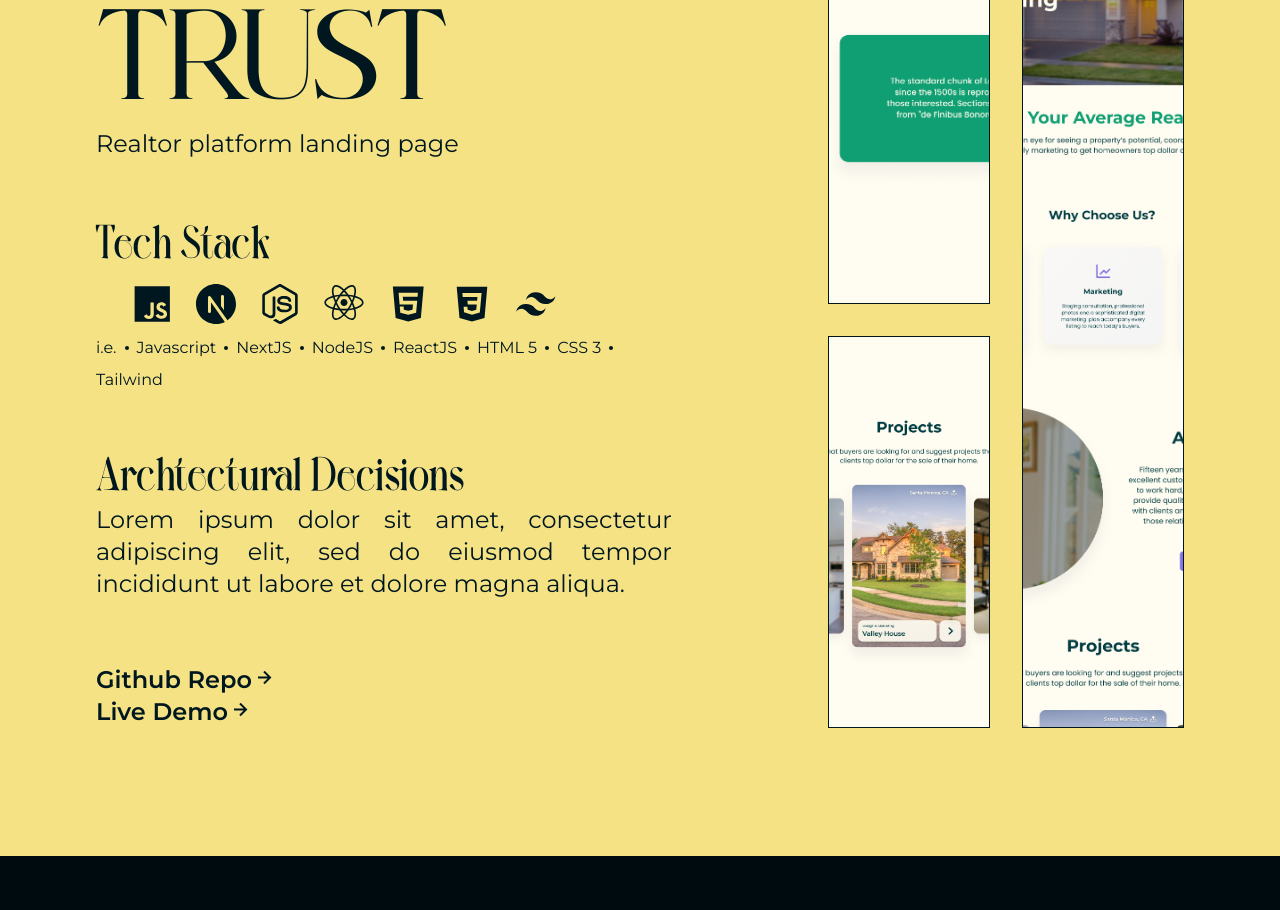
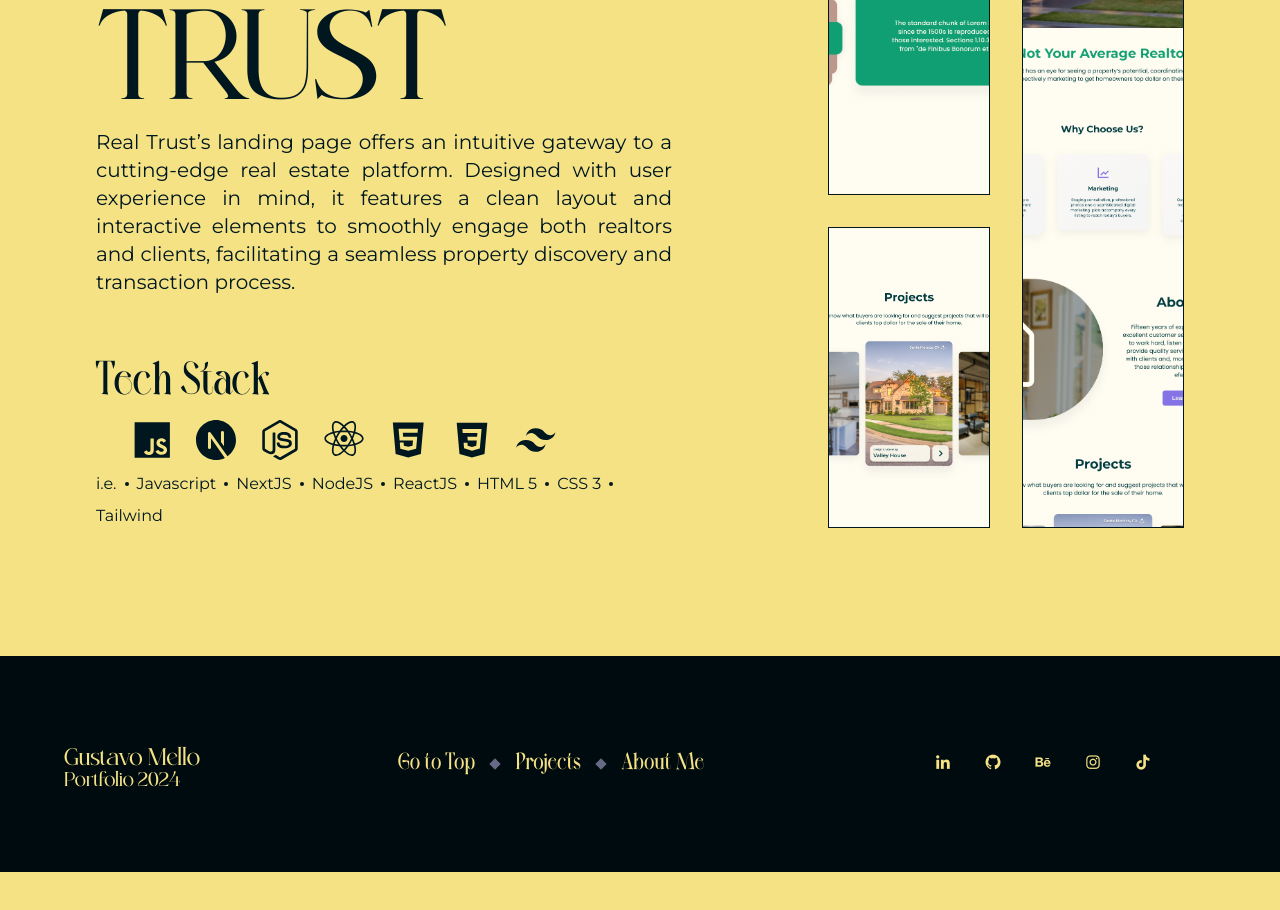
Before and after one commit to MographlloCode/mographllo-portfolio, a Next.js app: page /project/1 in a window 1280 px wide. Shown: the part 300-1210 px from the top of the page. After the commit the page ends 1172 px from the top, so only its background shows below. Built offline with nearby package versions, Linux system fonts and the light colour scheme.

Commit message:
fixed projects description and technologies

```diff
--- a/app/_components/parts/ProjectPage/ProjectHeader.jsx
+++ b/app/_components/parts/ProjectPage/ProjectHeader.jsx
@@ -9,7 +9,7 @@ const ProjectHeader = ({project_infos}) => {
         </nav>
         <section className='flex flex-col gap-4 w-full text-end max-w-80 md:max-w-[36rem] md:text-justify'>
             <h1 className='kenoky-light text-3xl md:text-text-5xl lg:text-7xl xl:text-9xl uppercase text-[#00171F] dark:text-[#F4E285] '>{project_infos.project_title}</h1>
-            <p className='montserrat text-sm md:text-text-md lg:text-xl xl:text-2xl dark:text-[#F8F7FF] text-[#00171F]'>{project_infos.project_description}</p>
+            <p className='montserrat text-sm md:text-text-md lg:text-xl xl:text-xl dark:text-[#F8F7FF] text-[#00171F]'>{project_infos.project_description}</p>
         </section>
     </header>
   )
--- a/app/_components/parts/Projects/components/parts/ProjectContent.jsx
+++ b/app/_components/parts/Projects/components/parts/ProjectContent.jsx
@@ -8,7 +8,7 @@ const ProjectContent = ({projectData}) => {
   return (
     <div className="hidden absolute hover:bg-[#00171F]/80 dark:hover:bg-[#F4E285]/80 backdrop-blur-sm group-hover:flex flex-col gap-2 p-4 items-center justify-center transition-all ease-in-out w-full h-full z-10">
         <ProjectCardTitle title={projectData.project_title} subtitle={projectData.project_subtitle} />
-        <div className='flex flex-col gap-4'>
+        <div className='flex flex-col gap-4 items-centeraa'>
             <ProjectTechStack techStack={projectData.techStack} />
             <Link href={`project/${projectData.projectId}`} className='flex gap-1 items-center montserrat font-semibold'>
               View project page
--- a/app/project/[id]/page.js
+++ b/app/project/[id]/page.js
@@ -11,7 +11,7 @@ const projects = [
   {
     "project_id": 1,
     "project_title": "Real Trust",
-    "project_description": "Realtor platform landing page",
+    "project_description": "Real Trust’s landing page offers an intuitive gateway to a cutting-edge real estate platform. Designed with user experience in mind, it features a clean layout and interactive elements to smoothly engage both realtors and clients, facilitating a seamless property discovery and transaction process.",
     "tech_stack": [
         {
             "label": "Javascript",
@@ -42,7 +42,7 @@ const projects = [
             "icon_name": "tailwind"
         }
     ],
-    "archtectural_decisions": "Lorem ipsum dolor sit amet, consectetur adipiscing elit, sed do eiusmod tempor incididunt ut labore et dolore magna aliqua.",
+    "archtectural_decisions": null,
     "card_grid": [
         {
         "column_position": 1,
@@ -91,23 +91,19 @@ const projects = [
   {
   "project_id": 2,
   "project_title": "Cycle",
-  "project_description": "Eco-Friendly APP",
+  "project_description": "Cycle is an app that motivates sustainable behavior by rewarding users for recycling. It features a user-friendly interface designed to make the recycling process both easy and rewarding. By integrating eco-friendly practices with technology, Cycle encourages users to contribute to environmental sustainability while earning rewards.",
   "tech_stack": [
     {
-      "label": "Python",
-      "icon_name": "python"
+        "label": "Javascript",
+        "icon_name": "javascript"
     },
     {
-      "label": "Django",
-      "icon_name": "django"
+        "label": "NextJS",
+        "icon_name": "nextjs"
     },
     {
         "label": "NodeJS",
         "icon_name": "nodejs"
-    },
-    {
-      "label": "NextJS",
-      "icon_name": "nextjs"
     },
     {
         "label": "ReactJS",
@@ -124,9 +120,9 @@ const projects = [
     {
         "label": "Tailwind",
         "icon_name": "tailwind"
-    },
+    }
 ],
-  "archtectural_decisions": "Lorem ipsum dolor sit amet, consectetur adipiscing elit, sed do eiusmod tempor incididunt ut labore et dolore magna aliqua.",
+  "archtectural_decisions": null,
   "card_grid": [
     {
       "column_position": 1,
@@ -175,23 +171,19 @@ const projects = [
   {
   "project_id": 3,
   "project_title": "Legacy eSports",
-  "project_description": "eSports Organization",
+  "project_description": "Legacy eSports provides a vibrant platform for gamers and fans to connect and compete. The design emphasizes a high-energy, visually engaging user interface that captures the spirit of competitive gaming. With features tailored to enhance user interaction and participation, Legacy eSports fosters a community where eSports enthusiasts can thrive.",
   "tech_stack": [
     {
-      "label": "Python",
-      "icon_name": "python"
+        "label": "Javascript",
+        "icon_name": "javascript"
     },
     {
-      "label": "Django",
-      "icon_name": "django"
+        "label": "NextJS",
+        "icon_name": "nextjs"
     },
     {
         "label": "NodeJS",
         "icon_name": "nodejs"
-    },
-    {
-      "label": "NextJS",
-      "icon_name": "nextjs"
     },
     {
         "label": "ReactJS",
@@ -208,9 +200,9 @@ const projects = [
     {
         "label": "Tailwind",
         "icon_name": "tailwind"
-    },
+    }
 ],
-  "archtectural_decisions": "Lorem ipsum dolor sit amet, consectetur adipiscing elit, sed do eiusmod tempor incididunt ut labore et dolore magna aliqua.",
+  "archtectural_decisions": null,
   "card_grid": [
     {
       "column_position": 1,
@@ -259,23 +251,19 @@ const projects = [
   {
     "project_id": 4,
     "project_title": "Byte Bank",
-    "project_description": "Digital Baking Landing Page",
+    "project_description": "Byte Bank's landing page serves as the front door to a digital banking experience designed for ease and efficiency. The interface is sleek and modern, emphasizing user-friendly navigation and secure, straightforward banking operations. Ideal for tech-savvy users, Byte Bank integrates cutting-edge technology to provide a seamless and engaging financial service.",
     "tech_stack": [
       {
-        "label": "Python",
-        "icon_name": "python"
+          "label": "Javascript",
+          "icon_name": "javascript"
       },
       {
-        "label": "Django",
-        "icon_name": "django"
+          "label": "NextJS",
+          "icon_name": "nextjs"
       },
       {
           "label": "NodeJS",
           "icon_name": "nodejs"
-      },
-      {
-        "label": "NextJS",
-        "icon_name": "nextjs"
       },
       {
           "label": "ReactJS",
@@ -292,9 +280,9 @@ const projects = [
       {
           "label": "Tailwind",
           "icon_name": "tailwind"
-      },
+      }
   ],
-    "archtectural_decisions": "Lorem ipsum dolor sit amet, consectetur adipiscing elit, sed do eiusmod tempor incididunt ut labore et dolore magna aliqua.",
+    "archtectural_decisions": null,
     "card_grid": [
       {
         "column_position": 1,
@@ -328,41 +316,33 @@ const projects = [
         ],
       },
     ],
-    "project_links": [
-      {
-        "link_name": "Github Repo",
-        "link_url": "https://github.com/MographlloCode/spacews",
-      },
-      {
-        "link_name": "Live Demo",
-        "link_url": "https://mographllocode.github.io/spacews/",
-      },
-    ]
+    // "project_links": [
+    //   {
+    //     "link_name": "Github Repo",
+    //     "link_url": "https://github.com/MographlloCode/spacews",
+    //   },
+    //   {
+    //     "link_name": "Live Demo",
+    //     "link_url": "https://mographllocode.github.io/spacews/",
+    //   },
+    // ]
   },
   // Wellness - ID 5
   {
     "project_id": 5,
     "project_title": "Wellness",
-    "project_description": "Finance APP",
+    "project_description": "Wellness is designed to empower users with tools to manage their finances effectively. The app's user interface is clean and accessible, promoting easy navigation and a stress-free financial management experience. It combines practical budgeting tools with personalized financial insights to help users achieve their financial goals and maintain financial health.",
     "tech_stack": [
       {
-        "label": "Python",
-        "icon_name": "python"
-      },
-      {
-        "label": "Django",
-        "icon_name": "django"
+        "label": "Javascript",
+        "icon_name": "javascript"
       },
       {
         "label": "NodeJS",
         "icon_name": "nodejs"
       },
       {
-        "label": "NextJS",
-        "icon_name": "nextjs"
-      },
-      {
-        "label": "ReactJS",
+        "label": "React Native",
         "icon_name": "react"
       },
       {
@@ -378,7 +358,7 @@ const projects = [
         "icon_name": "tailwind"
       },
     ],
-    "archtectural_decisions": "Lorem ipsum dolor sit amet, consectetur adipiscing elit, sed do eiusmod tempor incididunt ut labore et dolore magna aliqua.",
+    "archtectural_decisions": null,
     "card_grid": [
       {
         "column_position": 1,
@@ -412,41 +392,33 @@ const projects = [
         ],
       },
     ],
-    "project_links": [
-      {
-        "link_name": "Github Repo",
-        "link_url": "https://github.com/MographlloCode/spacews",
-      },
-      {
-        "link_name": "Live Demo",
-        "link_url": "https://mographllocode.github.io/spacews/",
-      },
-    ]
+    // "project_links": [
+    //   {
+    //     "link_name": "Github Repo",
+    //     "link_url": "https://github.com/MographlloCode/spacews",
+    //   },
+    //   {
+    //     "link_name": "Live Demo",
+    //     "link_url": "https://mographllocode.github.io/spacews/",
+    //   },
+    // ]
   },
   // Goal - ID 6
   {
     "project_id": 6,
     "project_title": "Goal",
-    "project_description": "Goal APP",
+    "project_description": "Goal is a specialized social media platform designed to connect athletes with clubs and scouts. The interface is tailored to showcase athletes' profiles, achievements, and highlight reels, facilitating direct engagement with potential recruiters. By fostering a network of professionals, Goal aims to provide athletes with the visibility and opportunities needed to advance their careers.",
     "tech_stack": [
       {
-        "label": "Python",
-        "icon_name": "python"
-      },
-      {
-        "label": "Django",
-        "icon_name": "django"
+        "label": "Javascript",
+        "icon_name": "javascript"
       },
       {
         "label": "NodeJS",
         "icon_name": "nodejs"
       },
       {
-        "label": "NextJS",
-        "icon_name": "nextjs"
-      },
-      {
-        "label": "ReactJS",
+        "label": "React Native",
         "icon_name": "react"
       },
       {
@@ -462,7 +434,7 @@ const projects = [
         "icon_name": "tailwind"
       },
     ],
-    "archtectural_decisions": "Lorem ipsum dolor sit amet, consectetur adipiscing elit, sed do eiusmod tempor incididunt ut labore et dolore magna aliqua.",
+    "archtectural_decisions": null,
     "card_grid": [
       {
         "column_position": 1,
@@ -496,41 +468,33 @@ const projects = [
         ],
       },
     ],
-    "project_links": [
-      {
-        "link_name": "Github Repo",
-        "link_url": "https://github.com/MographlloCode/spacews",
-      },
-      {
-        "link_name": "Live Demo",
-        "link_url": "https://mographllocode.github.io/spacews/",
-      },
-    ]
+    // "project_links": [
+    //   {
+    //     "link_name": "Github Repo",
+    //     "link_url": "https://github.com/MographlloCode/spacews",
+    //   },
+    //   {
+    //     "link_name": "Live Demo",
+    //     "link_url": "https://mographllocode.github.io/spacews/",
+    //   },
+    // ]
   },
   // Evo FITI - ID 7
   {
     "project_id": 7,
     "project_title": "Evo FITI",
-    "project_description": "Evo FITI APP",
+    "project_description": "Evo FITI is a social media app tailored for the fitness community. It provides a dynamic platform where users can share their fitness journeys, connect with trainers, and engage with fitness enthusiasts. The app’s design is sleek and motivating, equipped with features like workout tracking, community challenges, and personalized fitness advice to enhance the user experience and promote a healthy lifestyle.",
     "tech_stack": [
       {
-        "label": "Python",
-        "icon_name": "python"
-      },
-      {
-        "label": "Django",
-        "icon_name": "django"
+        "label": "Javascript",
+        "icon_name": "javascript"
       },
       {
         "label": "NodeJS",
         "icon_name": "nodejs"
       },
       {
-        "label": "NextJS",
-        "icon_name": "nextjs"
-      },
-      {
-        "label": "ReactJS",
+        "label": "React Native",
         "icon_name": "react"
       },
       {
@@ -546,7 +510,7 @@ const projects = [
         "icon_name": "tailwind"
       },
     ],
-    "archtectural_decisions": "Lorem ipsum dolor sit amet, consectetur adipiscing elit, sed do eiusmod tempor incididunt ut labore et dolore magna aliqua.",
+    "archtectural_decisions": null,
     "card_grid": [
       {
         "column_position": 1,
@@ -580,16 +544,16 @@ const projects = [
         ],
       },
     ],
-    "project_links": [
-      {
-        "link_name": "Github Repo",
-        "link_url": "https://github.com/MographlloCode/spacews",
-      },
-      {
-        "link_name": "Live Demo",
-        "link_url": "https://mographllocode.github.io/spacews/",
-      },
-    ]
+    // "project_links": [
+    //   {
+    //     "link_name": "Github Repo",
+    //     "link_url": "https://github.com/MographlloCode/spacews",
+    //   },
+    //   {
+    //     "link_name": "Live Demo",
+    //     "link_url": "https://mographllocode.github.io/spacews/",
+    //   },
+    // ]
   },
 ]
 
@@ -606,7 +570,7 @@ export default function Home() {
                 <ProjectHeader project_infos={project}/>
                 <TechStack project_infos={project} />
                 <Archtect project_infos={project}/>
-                <ProjectLinks project_infos={project}/>
+                {/* <ProjectLinks project_infos={project}/> */}
               </section>
               <section className='flex gap-4 md:gap-8 w-full min-h-[400px]'>
                 <ProjectCards project_infos={project} />
```
Also changed, not shown: app/_components/parts/Projects/components/ProjectGrid.jsx (+45 -9 lines). Lines whose indentation alone changed are shown as unchanged.
